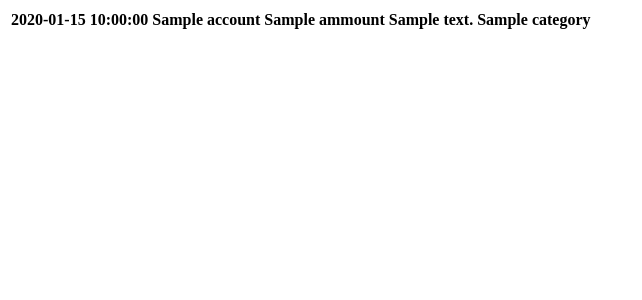
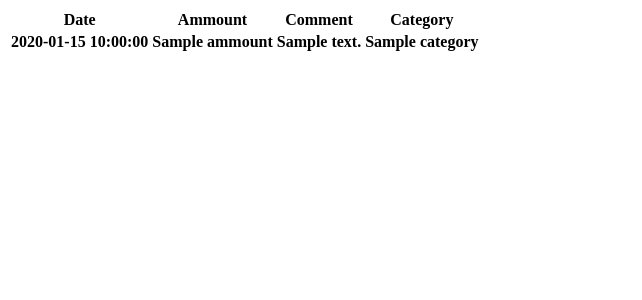
Before and after one commit to ChrisFullerAstro/finance, a Flask app: template app/templates/data_viz.html in a window 1280 px wide. Shown: the top 300 px of the page, without its empty margins (0-642 px from the left). Run offline with Flask 2, Linux system fonts and the light colour scheme; the template is opened without the code that fills it: most values are stand-ins (such as "Sample title", 1, 10 or a date in 2020); lists and menus that the app fills with data are empty.

Commit message:
Refactor

```diff
--- a/app/app.py
+++ b/app/app.py
@@ -33,22 +33,16 @@ def upload_file():
         if file and allowed_file(file.filename):
             filename = secure_filename(file.filename)
             file.save(os.path.join(app.config['UPLOAD_FOLDER'], filename))
-            dm.load_input_data(os.path.join(app.config['UPLOAD_FOLDER'], filename))
+            return redirect(url_for('process_transactions',filename=filename ))
 
-            transactions_with_suggestions = [cs.suggest_category(x)[1] for x in dm.input_data]
-            return render_template('data_viz.html', data=transactions_with_suggestions)
+    return render_template('upload.html')
 
-
-            #return redirect(url_for('uploaded_file',filename=filename))
-    return '''
-    <!doctype html>
-    <title>Welcome</title>
-    <h1>Please Upload File</h1>
-    <form method=post enctype=multipart/form-data>
-      <p><input type=file name=file>
-         <input type=submit value=Upload>
-    </form>
-    '''
+@app.route('/process_transactions/<filename>')
+def process_transactions(filename):
+    dm.load_input_data(os.path.join(app.config['UPLOAD_FOLDER'], filename))
+    transactions_with_suggestions = [cs.suggest_category(x) for x in dm.input_data]
+    print(transactions_with_suggestions[0])
+    return render_template('data_viz.html', data=transactions_with_suggestions)
 
 
 @app.route('/uploads/<filename>')
--- a/app/templates/data_viz.html
+++ b/app/templates/data_viz.html
@@ -1,18 +1,23 @@
 <!doctype html>
 <html>
    <body>
-
       <table border = 0>
+        <tr>
+          <th>Date</th>
+          <!-- <th>Account</th> -->
+          <th>Ammount</th>
+          <th>Comment</th>
+          <th>Category</th>
+        </tr>
          {% for obj in data %}
             <tr>
               <th> {{ obj.date }} </th>
-              <th> {{ obj.account }} </th>
+              <!-- <th> {{ obj.account }} </th> -->
               <th> {{ obj.ammount }} </th>
               <th> {{ obj.comment }} </th>
               <th> {{ obj.category }} </th>
             </tr>
          {% endfor %}
       </table>
-
    </body>
 </html>
```
Also changed, not shown: app/models/category_selector.py (+10 -0 lines), app/templates/upload.html (added, +7 -0 lines), app/templates/process_transactions.html (added).
